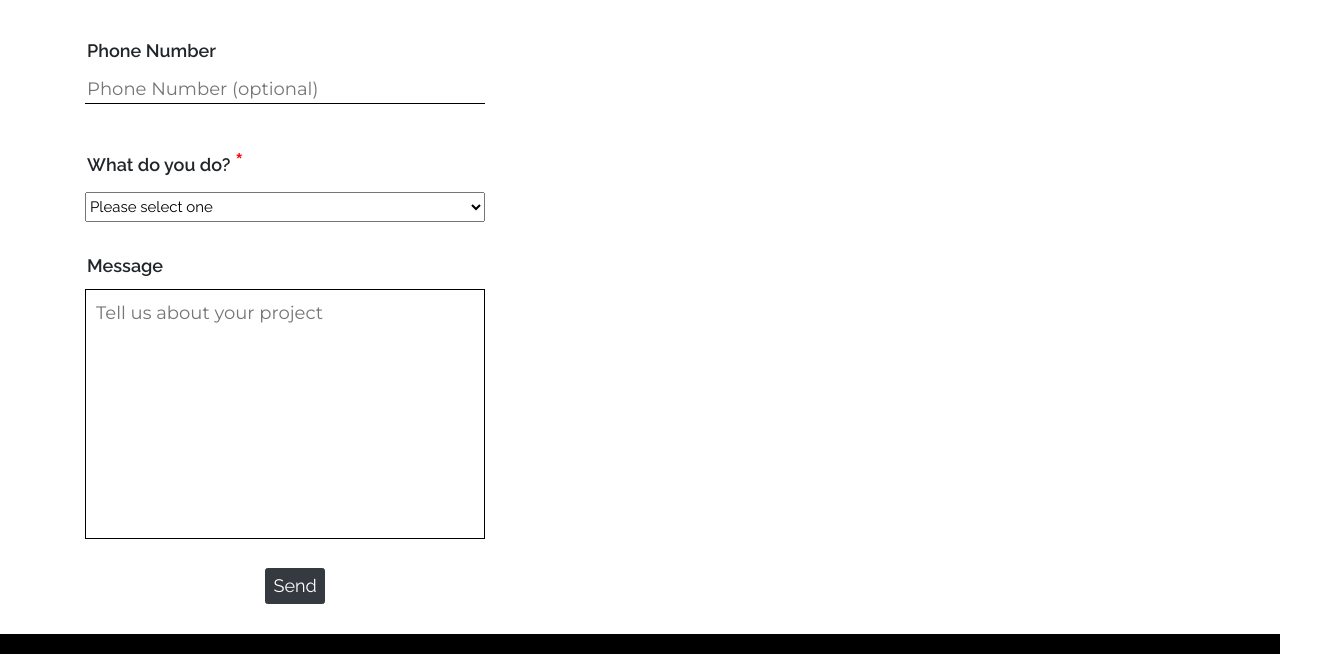
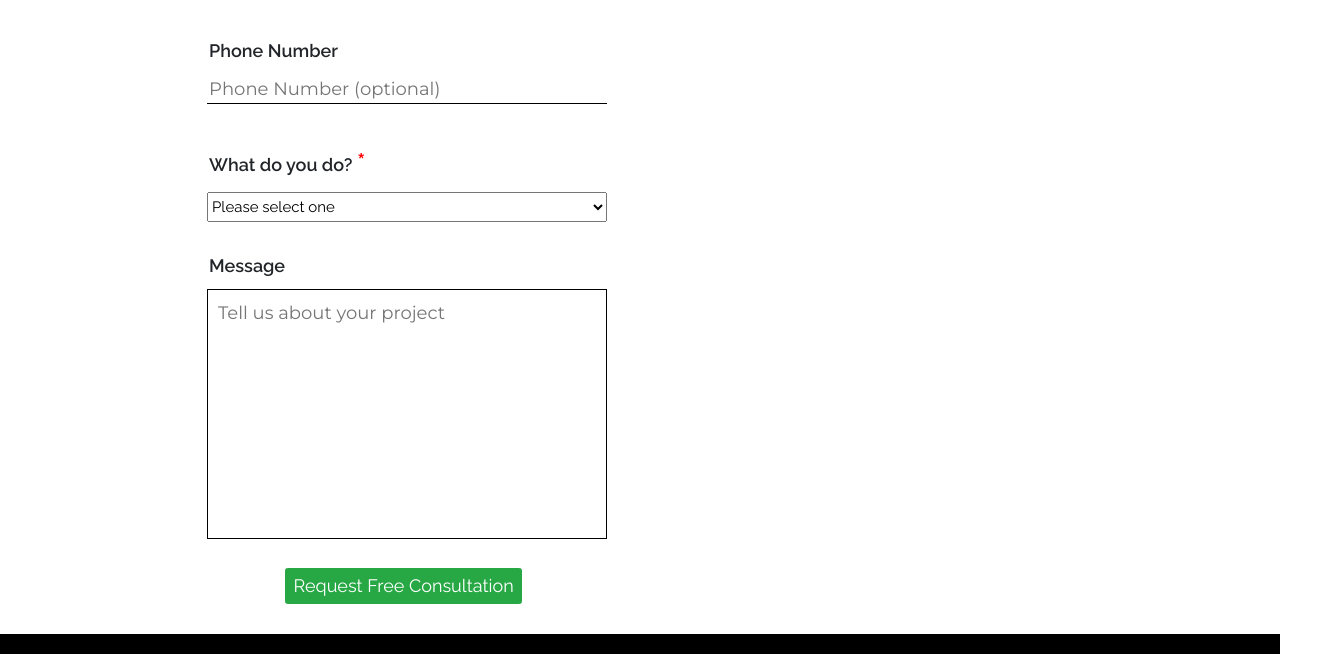
Before and after one commit to tryptonite/KyzenWebDesign, a website: page consult.html in a window 1280 px wide. Shown: the part 1044-1698 px from the top of the page, 1332 px wide, since content can reach past the window. Drawn offline with nearby package versions, Linux system fonts and the light colour scheme.

Commit message:
contact/consult pages

```diff
--- a/consult.html
+++ b/consult.html
@@ -52,7 +52,7 @@
 
         <!-- Contact Form -->
         <section>
-            <div class="started row container-fluid">
+            <div class="consult row container-fluid">
                 <div class="col-2-of-3">
                 <h2>Free Web Consultation</h2>
                 <h4>Reach out to our designer.</h4>
@@ -75,8 +75,8 @@
                       </select>
                         <p class='message'>Message</p>
                         <textarea name="message" id="textarea" placeholder="Tell us about your project" required></textarea>
-                      <div class="send-button">
-                      <button type="submit" class="contact-btn btn btn-dark">Send</button>
+                        <div class="send-button">
+                            <button type="submit" class="contact-btn btn btn-success">Request Free Consultation</button>
                         </div>
                     </form>
                 </div>
--- a/sass/layout/_form.scss
+++ b/sass/layout/_form.scss
@@ -53,9 +53,12 @@
             }
         }
 
+        & .contact-button{
+            margin:0 30%;
+        }
+
         & .send-button{
-            position: relative;
-            left:30%;
+            margin:0 13%;
         }
 
         & .required{
--- a/sass/pages/_consult.scss
+++ b/sass/pages/_consult.scss
@@ -1,5 +1,5 @@
-.started{
-
+.consult{
+    margin:auto 15%;
 
     & h2{
         font-size: 3rem;
--- a/sass/pages/_contact.scss
+++ b/sass/pages/_contact.scss
@@ -3,7 +3,7 @@
 }
 
 .contact{
-    margin:0 4rem;
+    margin:auto;
 
     & h2{
         font-size: 3rem;
```
Also changed, not shown: contact.html (+1 -1 lines), css/style.css.
